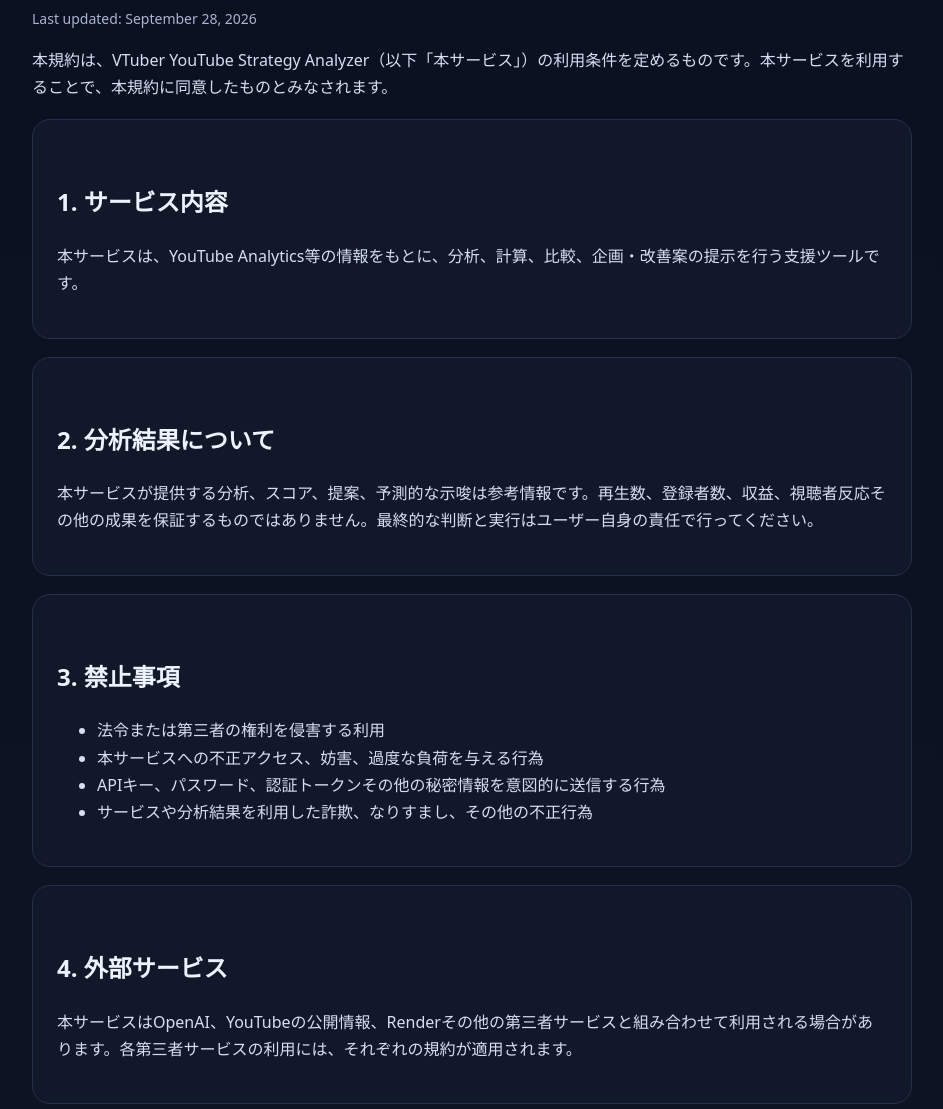
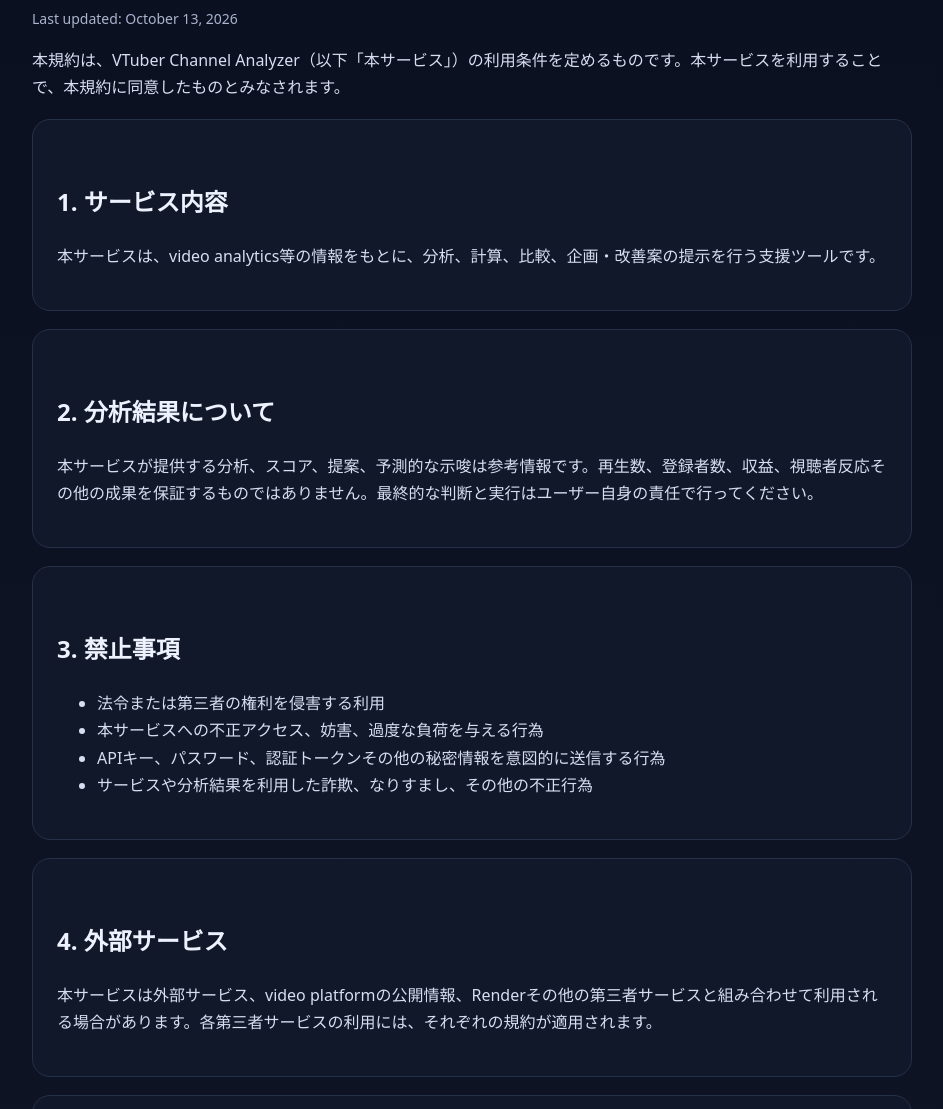
Before and after one commit to kyo10310415/vtuber-youtube-strategy-mcp, a website: page public/terms.html in a window 1280 px wide. Shown: the part 175-1284 px from the top of the page, without its empty margins (168-1111 px from the left). Drawn offline with Linux system fonts and the light colour scheme.

Commit message:
Rebrand public/terms.html for v1.1.1

```diff
--- a/public/terms.html
+++ b/public/terms.html
@@ -1,7 +1,7 @@
 <!doctype html>
 <html lang="ja"><head><meta charset="utf-8"><meta name="viewport" content="width=device-width,initial-scale=1">
-<title>Terms of Service | VTuber YouTube Strategy Analyzer</title>
-<meta name="description" content="VTuber YouTube Strategy Analyzerの利用規約。">
+<title>Terms of Service | VTuber Channel Analyzer</title>
+<meta name="description" content="VTuber Channel Analyzerの利用規約。">
 <link rel="stylesheet" href="/style.css"></head>
 <body><main class="container"><nav>
   <a href="/">Home</a>
@@ -10,12 +10,12 @@
   <a href="/terms">Terms</a>
 </nav>
 <h1>Terms of Service</h1>
-<p class="small">Last updated: September 28, 2026</p>
-<p>本規約は、VTuber YouTube Strategy Analyzer（以下「本サービス」）の利用条件を定めるものです。本サービスを利用することで、本規約に同意したものとみなされます。</p>
+<p class="small">Last updated: October 13, 2026</p>
+<p>本規約は、VTuber Channel Analyzer（以下「本サービス」）の利用条件を定めるものです。本サービスを利用することで、本規約に同意したものとみなされます。</p>
 
 <div class="card">
 <h2>1. サービス内容</h2>
-<p>本サービスは、YouTube Analytics等の情報をもとに、分析、計算、比較、企画・改善案の提示を行う支援ツールです。</p>
+<p>本サービスは、video analytics等の情報をもとに、分析、計算、比較、企画・改善案の提示を行う支援ツールです。</p>
 </div>
 
 <div class="card">
@@ -35,7 +35,7 @@
 
 <div class="card">
 <h2>4. 外部サービス</h2>
-<p>本サービスはOpenAI、YouTubeの公開情報、Renderその他の第三者サービスと組み合わせて利用される場合があります。各第三者サービスの利用には、それぞれの規約が適用されます。</p>
+<p>本サービスは外部サービス、video platformの公開情報、Renderその他の第三者サービスと組み合わせて利用される場合があります。各第三者サービスの利用には、それぞれの規約が適用されます。</p>
 </div>
 
 <div class="card">
```
